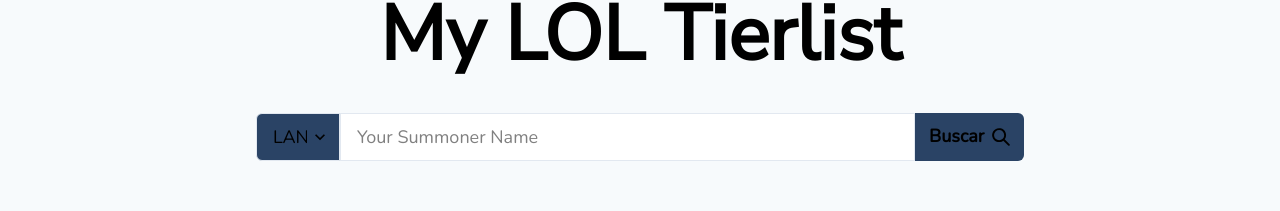
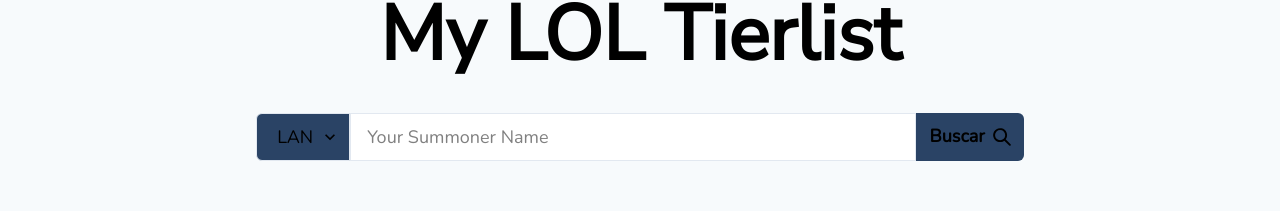
Before and after one commit to ngxCoder/my-lol-tierlist, a Next.js app: page / in a window 1280 px wide. Shown: the part 325-536 px from the top of the page. Built offline with nearby package versions, Linux system fonts and the light colour scheme.

Commit message:
Define regions as props

```diff
--- a/src/components/SearchBar.tsx
+++ b/src/components/SearchBar.tsx
@@ -2,7 +2,7 @@
 import { FormControl, Input, Select, Button, Flex } from '@chakra-ui/react'
 import { useForm } from 'react-hook-form';
 
-export const SearchBar = () => {
+export const SearchBar = (props: SearchBarProps) => {
   const {
     handleSubmit,
     register,
@@ -21,27 +21,16 @@
   <form onSubmit={handleSubmit(onSubmit)}>
     <Flex width="60vw" wrap={{ base: "wrap", md: "nowrap"}}>
 
-      <FormControl id="region" w={{ base: "100%",md: "7rem" }}>
+      <FormControl id="region" w={{ base: "100%",md: "8rem" }}>
         <Select
         size="lg"
         borderRightRadius={{ base: "0.375rem", md: "none" }}
         bg="blue.800"
+        textAlign="center"
         {...register("region")}
         >
           {
-            [
-              {label: 'BR', value: 'br1'},
-              {label: 'EUNE', value: 'eun1'},
-              {label: 'EUW', value: 'euw1'},
-              {label: 'JP', value: 'jp1'},
-              {label: 'KR', value: 'kr'},
-              {label: 'LAN', value: 'la1'},
-              {label: 'LAS', value: 'la2'},
-              {label: 'NA', value: 'na1'},
-              {label: 'OCE', value: 'oc1'},
-              {label: 'TR', value: 'tr1'},
-              {label: 'RU', value: 'RU1'},
-            ].map((region, idx) => (
+            props.regions.map((region, idx) => (
               <option key={idx} value={region.value}>{region.label}</option>
             ))
           }
@@ -80,4 +69,12 @@
 }
 
 SearchBar.defaultProps = {
+  regions: []
 }
+
+export interface SearchBarProps {
+  regions: {
+    label: string,
+    value: string
+  }[]
+}
--- a/src/pages/index.tsx
+++ b/src/pages/index.tsx
@@ -10,7 +10,19 @@
     <Main>
       <VStack spacing={8}>
         <Hero title="My LOL Tierlist" />
-        <SearchBar/>
+        <SearchBar regions={[
+          {label: 'BR', value: 'br1'},
+          {label: 'EUNE', value: 'eun1'},
+          {label: 'EUW', value: 'euw1'},
+          {label: 'JP', value: 'jp1'},
+          {label: 'KR', value: 'kr'},
+          {label: 'LAN', value: 'la1'},
+          {label: 'LAS', value: 'la2'},
+          {label: 'NA', value: 'na1'},
+          {label: 'OCE', value: 'oc1'},
+          {label: 'TR', value: 'tr1'},
+          {label: 'RU', value: 'RU1'},
+        ]}/>
       </VStack>
       <FAQ
       data={[
```
